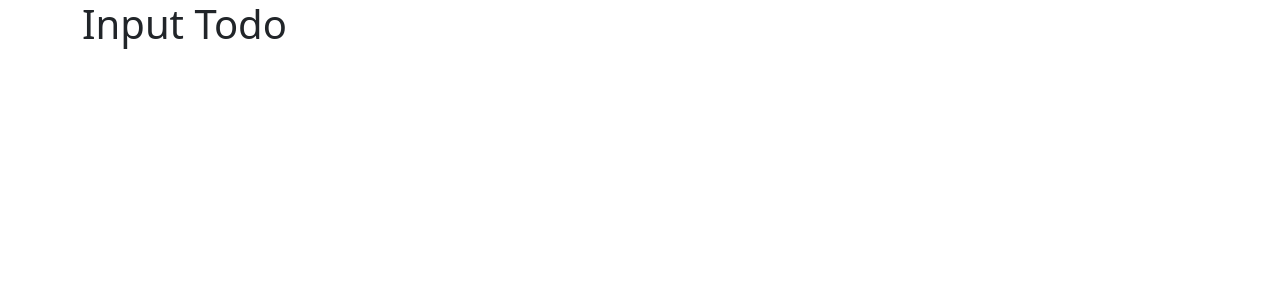
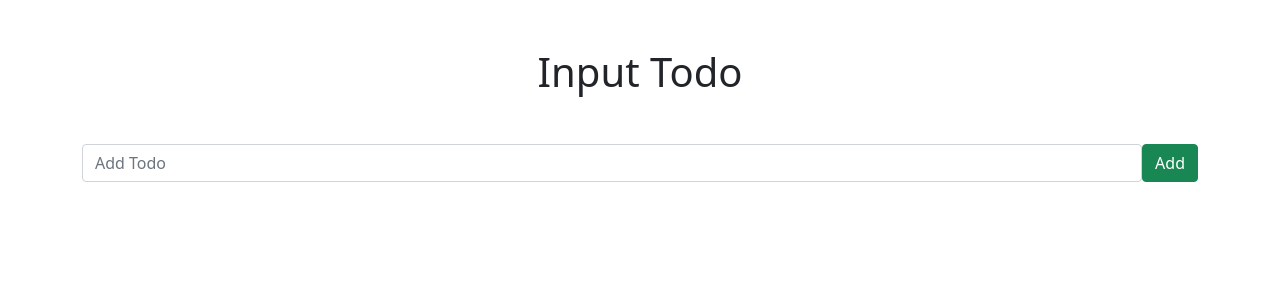
Before and after one commit to IbnDaanis/pern, a React (Create React App) app in the folder client/: page / in a window 1280 px wide. Shown: the top 300 px of the page. Built offline with nearby package versions, Linux system fonts and the light colour scheme.

Commit message:
InputTodo styling

```diff
--- a/client/src/components/InputTodo.js
+++ b/client/src/components/InputTodo.js
@@ -2,9 +2,16 @@
 
 export const InputTodo = () => {
   const [state, setState] = useState(0)
+
   return (
     <>
-      <h1>Input Todo</h1>
+      <h1 className='text-center my-5'>Input Todo</h1>
+      <form className='d-flex'>
+        <input type='text' className='form-control' placeholder='Add Todo' />
+        <button type='submit' className='btn btn-success '>
+          Add
+        </button>
+      </form>
     </>
   )
 }
```
